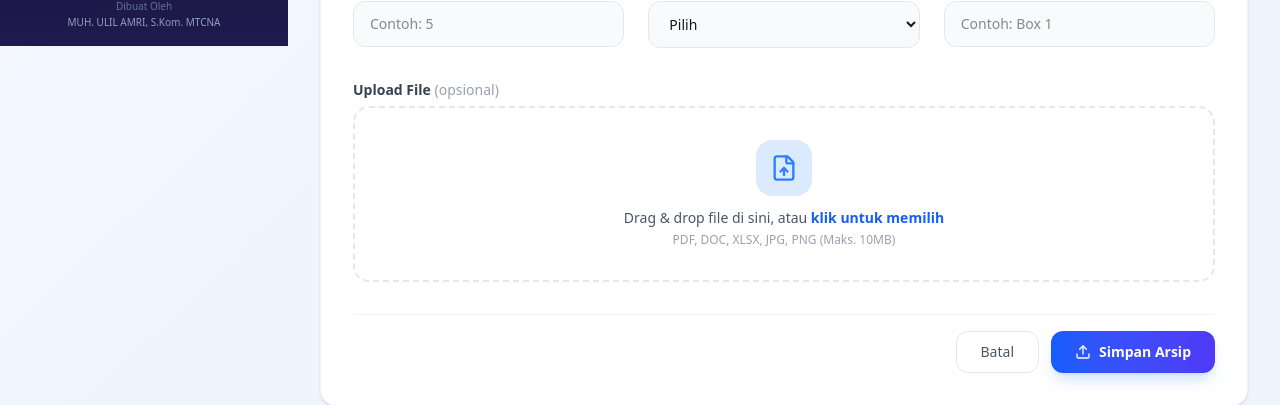
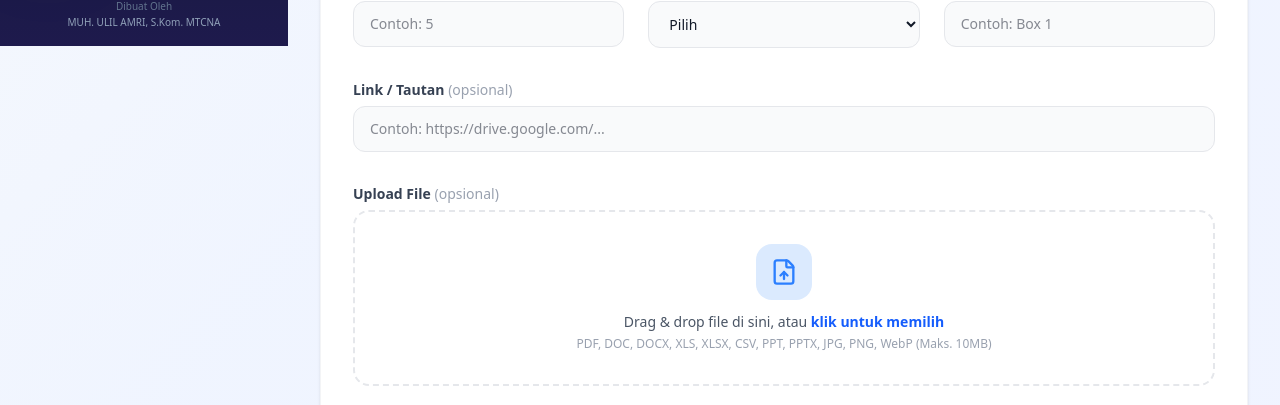
Before and after one commit to MUHULILAMRI/ArsipBapekom, a Next.js app: page /archives/create in a window 1280 px wide. Shown: the part 754-1159 px from the top of the page. Built offline with nearby package versions, Linux system fonts and the light colour scheme; no server answers.

Commit message:
feat: add csv upload support and optional link field for archives

```diff
--- a/package.json
+++ b/package.json
@@ -3,7 +3,7 @@
   "version": "0.1.0",
   "private": true,
   "scripts": {
-    "dev": "NODE_OPTIONS='--max-http-header-size=65536' next dev",
+    "dev": "cross-env NODE_OPTIONS='--max-http-header-size=65536' next dev",
     "build": "npx prisma generate && next build",
     "start": "next start",
     "lint": "eslint",
@@ -43,6 +43,7 @@
     "@types/pg": "^8.16.0",
     "@types/react": "^19",
     "@types/react-dom": "^19",
+    "cross-env": "^10.1.0",
     "eslint": "^9",
     "eslint-config-next": "16.1.6",
     "prisma": "^7.4.2",
--- a/src/app/api/archives/route.ts
+++ b/src/app/api/archives/route.ts
@@ -98,7 +98,7 @@ export async function POST(req: NextRequest) {
 
   const body = await req.json();
   const {
-    archiveNumber, title, letterNumber, date, division, description, fileUrl, fileId, status,
+    archiveNumber, title, letterNumber, date, division, description, fileUrl, fileId, status, link,
     // Arsip Aktif fields
     noBerkas, noUrut, kode, indexPekerjaan, uraianMasalah, tahun, jumlahBerkas, keteranganAsliCopy, keteranganBox,
     // Arsip Inaktif fields
@@ -147,6 +147,7 @@ export async function POST(req: NextRequest) {
       description: description ? String(description).trim() : null,
       fileUrl: fileUrl || null,
       fileId: fileId || null,
+      link: link ? String(link).trim() : null,
       createdBy: user.id,
       // Arsip Aktif fields
       noBerkas: noBerkas ? String(noBerkas).trim() : null,
--- a/src/app/api/upload/route.ts
+++ b/src/app/api/upload/route.ts
@@ -61,13 +61,15 @@ export async function POST(req: NextRequest) {
       "application/vnd.openxmlformats-officedocument.spreadsheetml.sheet",
       "application/vnd.ms-powerpoint",
       "application/vnd.openxmlformats-officedocument.presentationml.presentation",
+      "text/csv",
+      "application/csv",
       "image/jpeg",
       "image/png",
       "image/webp",
     ];
     if (!ALLOWED_TYPES.includes(file.type)) {
       return NextResponse.json(
-        { error: "File type not allowed. Accepted: PDF, DOC, DOCX, XLS, XLSX, PPT, PPTX, JPG, PNG, WebP" },
+        { error: "File type not allowed. Accepted: PDF, DOC, DOCX, XLS, XLSX, CSV, PPT, PPTX, JPG, PNG, WebP" },
         { status: 400 }
       );
     }
--- a/src/components/ArchiveForm.tsx
+++ b/src/components/ArchiveForm.tsx
@@ -26,6 +26,7 @@ export default function ArchiveForm({ userDivision, userRole }: ArchiveFormProps
     division: userRole === "USER" ? (userDivision || "") : "",
     status: "AKTIF",
     description: "",
+    link: "",
 
     // Arsip Aktif fields
     noBerkas: "",
@@ -115,6 +116,7 @@ export default function ArchiveForm({ userDivision, userRole }: ArchiveFormProps
       const archiveData: any = {
         division: form.division,
         status: form.status,
+        link: form.link,
         ...(fileId && { fileId }),
         ...(fileUrl && { fileUrl }),
       };
@@ -543,6 +545,20 @@ export default function ArchiveForm({ userDivision, userRole }: ArchiveFormProps
         </>
       )}
 
+      {/* Link Opsional */}
+      <div className="space-y-1.5">
+        <label className="block text-sm font-semibold text-gray-700">
+          Link / Tautan <span className="text-gray-400 font-normal">(opsional)</span>
+        </label>
+        <input
+          type="url"
+          value={form.link}
+          onChange={(e) => setForm({ ...form, link: e.target.value })}
+          className={inputClass}
+          placeholder="Contoh: https://drive.google.com/..."
+        />
+      </div>
+
       {/* Unggah File - Drag & Drop */}
       <div className="space-y-1.5">
         <label className="block text-sm font-semibold text-gray-700">
@@ -596,7 +612,7 @@ export default function ArchiveForm({ userDivision, userRole }: ArchiveFormProps
                 <span className="text-blue-600 font-semibold">klik untuk memilih</span>
               </p>
               <p className="text-xs text-gray-400 mt-1">
-                PDF, DOC, XLSX, JPG, PNG (Maks. 10MB)
+                PDF, DOC, DOCX, XLS, XLSX, CSV, PPT, PPTX, JPG, PNG, WebP (Maks. 10MB)
               </p>
             </div>
           )}
```
Also changed, not shown: 2 other files (tests, documents, lock files or other folders).
